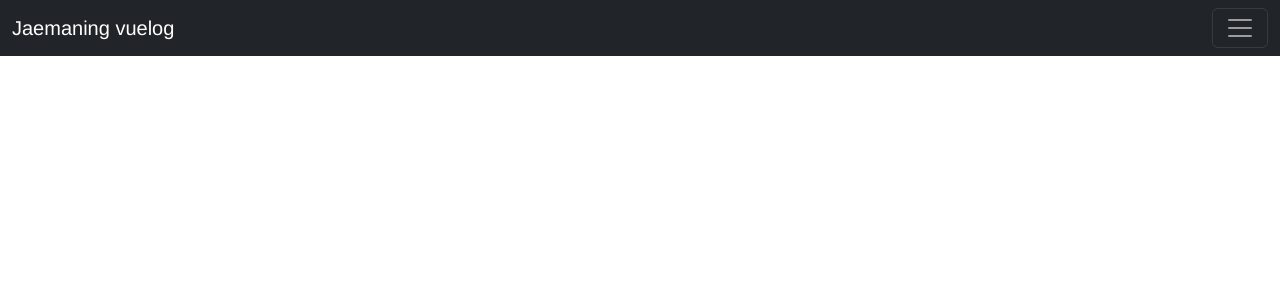
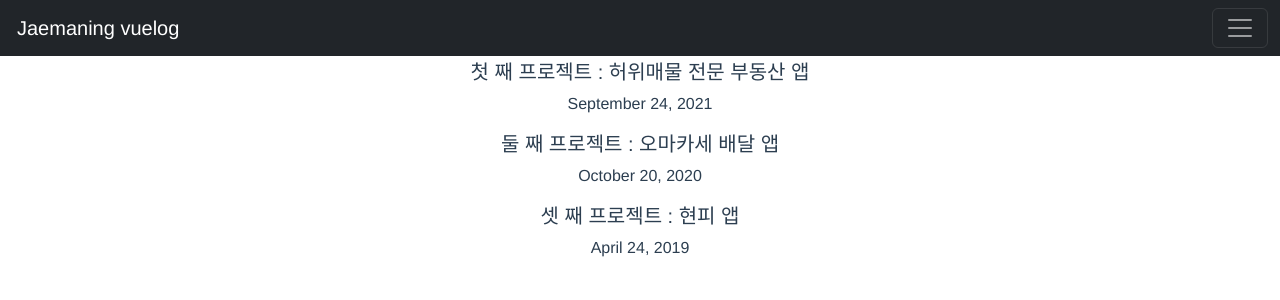
Before and after one commit to jaemaning/vuelog, a Vue app: page /list in a window 1280 px wide. Shown: the top 300 px of the page. Built offline with nearby package versions, Linux system fonts and the light colour scheme.

Commit message:
20221208_kjm(vue blog route)

```diff
--- a/package.json
+++ b/package.json
@@ -10,7 +10,8 @@
   "dependencies": {
     "bootstrap": "^5.2.3",
     "core-js": "^3.8.3",
-    "vue": "^3.2.13"
+    "vue": "^3.2.13",
+    "vue-router": "^4.1.6"
   },
   "devDependencies": {
     "@babel/core": "^7.12.16",
--- a/src/App.vue
+++ b/src/App.vue
@@ -1,10 +1,14 @@
 <template>
+
+<div>
 <nav class="navbar navbar-dark bg-dark fixed-top">
   <div class="container-fluid">
-      <a class="navbar-brand" href="#">Jaemaning vuelog</a>
+    <router-link class="navbar-brand jmvuelog-logo" to="/">Jaemaning vuelog</router-link>
+    <div class="jmvuelog-rightbutton">
       <button class="navbar-toggler" type="button" data-bs-toggle="offcanvas" data-bs-target="#offcanvasDarkNavbar" aria-controls="offcanvasDarkNavbar">
         <span class="navbar-toggler-icon"></span>
       </button>
+    </div>
     <div class="offcanvas offcanvas-end text-bg-dark" tabindex="-1" id="offcanvasDarkNavbar" aria-labelledby="offcanvasDarkNavbarLabel">
       <div class="offcanvas-header">
         <h5 class="offcanvas-title" id="offcanvasDarkNavbarLabel">Dark offcanvas</h5>
@@ -13,10 +17,10 @@
       <div class="offcanvas-body">
         <ul class="navbar-nav justify-content-end flex-grow-1 pe-3">
           <li class="nav-item">
-              <a class="nav-link active" aria-current="page" href="#">Home</a>
+            <router-link class="nav-link active" aria-current="page" to="/">Home</router-link>
           </li>
           <li class="nav-item">
-              <a class="nav-link" href="#">Link</a>
+            <router-link class="nav-link" to="/list">List</router-link>
           </li>
           <li class="nav-item dropdown">
             <a class="nav-link dropdown-toggle" href="#" role="button" data-bs-toggle="dropdown" aria-expanded="false">
@@ -41,16 +45,32 @@
   </div>
 </nav>
 
+<router-link to="/list"></router-link>
+
+<router-view :data="data"></router-view>
+
+</div>
+
 </template>
 
 
 <script>
-// import List from './components/List.vue'
+import List from './components/List.vue' ;
+import data from './assets/blog';
+import Home from './components/Home.vue';
+import Detail from './components/Detail.vue';
 
 export default {
   name: 'App',
+  data(){
+    return {
+      data : data
+    }
+  },
   components: {
-    // List : List,
+    List : List,
+    Home : Home,
+    Detail : Detail
   }
 }
 </script>
@@ -64,4 +84,18 @@
   color: #2c3e50;
   margin-top: 60px;
 }
+
+.jmvuelog-logo {
+  margin:0%;
+  text-align: center;
+  margin-left:5px;
+
+}
+
+.jmvuelog-rightbutton{
+  width:10%;
+  margin:0%;
+  text-align: right;
+}
+
 </style>
--- /dev/null
+++ b/src/assets/blog.js
@@ -0,0 +1,20 @@
+let data = [
+    {
+        title: '첫 째 프로젝트 : 허위매물 전문 부동산 앱',
+        content: 'Vue를 이용하면 비누같이 매끈한 앱을 만들 수 있습니다',
+        date: 'September 24, 2021',
+        number: 0
+    }, {
+        title: '둘 째 프로젝트 : 오마카세 배달 앱',
+        content: '음식이 아니라 셰프를 직접 배달해드립니다',
+        date: 'October 20, 2020',
+        number: 1
+    }, {
+        title: '셋 째 프로젝트 : 현피 앱',
+        content: '거리를 설정하면 가장 가까운 파이터를 소개해드려요! 서로 싸워보세요',
+        date: 'April 24, 2019',
+        number: 2
+    }
+]
+
+export default data;
--- /dev/null
+++ b/src/components/Detail.vue
@@ -0,0 +1,16 @@
+<template>
+
+</template>
+
+<script>
+export default {
+    name : 'Detail',
+    components : {
+
+    }
+}
+</script>
+
+<style>
+
+</style>
--- /dev/null
+++ b/src/components/Home.vue
@@ -0,0 +1,19 @@
+<template>
+<div>
+    <h5>vue 개발자의 블로그</h5>
+    <p>react 도 만들었음</p>
+</div>
+</template>
+
+<script>
+export default {
+    name : 'Home',
+    components:{
+
+    }
+}
+</script>
+
+<style>
+
+</style>
--- a/src/components/List.vue
+++ b/src/components/List.vue
@@ -1,21 +1,20 @@
 <template>
-    <div>
-        <h5>블로그 글 제목</h5>
-        <p>블로그 글 날짜</p>
+
+<div>
+    <div v-for="(dat,i) in data" :key="i">
+        <h5>{{dat.title}}</h5>
+        <p>{{dat.date}}</p>
     </div>
-    <div>
-        <h5>블로그 글 제목</h5>
-        <p>블로그 글 날짜</p>
-    </div>
-    <div>
-        <h5>블로그 글 제목</h5>
-        <p>블로그 글 날짜</p>
-    </div>
+</div>
+
 </template>
 
 <script>
 export default {
     name : 'List',
+    props : {
+        data : Array
+    },
     components:{
 
     }
--- a/src/main.js
+++ b/src/main.js
@@ -2,5 +2,6 @@
 import App from './App.vue'
 import 'bootstrap'
 import 'bootstrap/dist/css/bootstrap.min.css'
+import router from './router.js'
 
-createApp(App).mount('#app')
+createApp(App).use(router).mount('#app')
```
Also changed, not shown: src/router.js (added, +26 -0 lines), 1 other file (tests, documents, lock files or other folders). Lines whose indentation alone changed are shown as unchanged.
